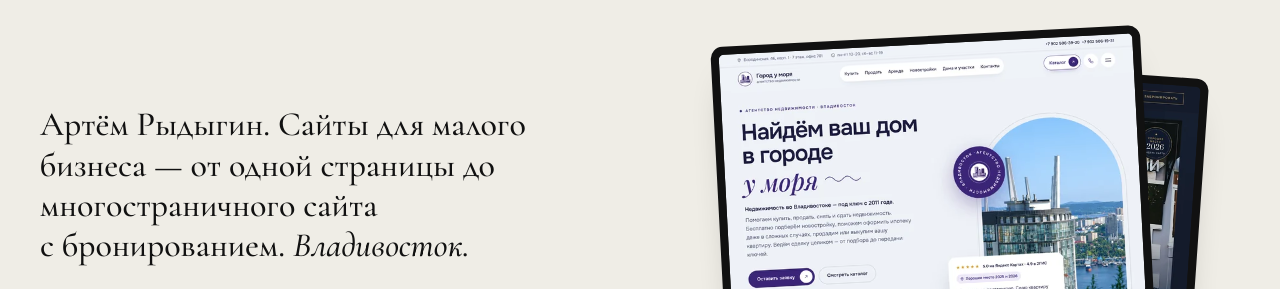
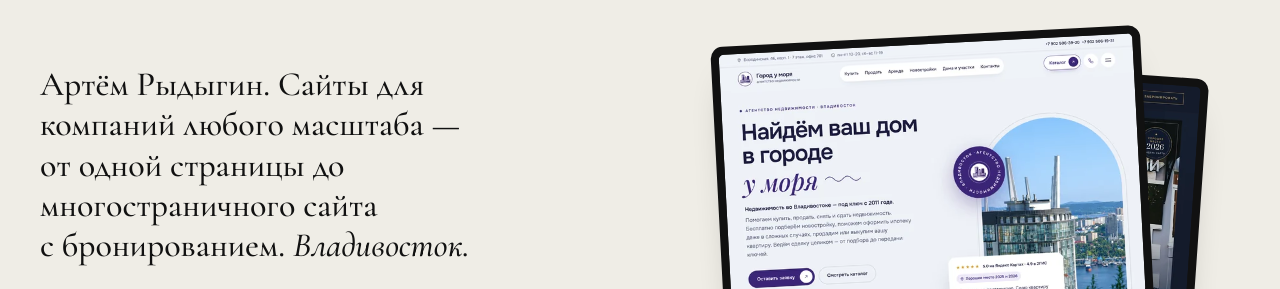
Before and after one commit to artyyra/artemdesign, a plain HTML site: page index.html in a window 1280 px wide. Shown: the part 476-765 px from the top of the page. Drawn offline with Linux system fonts and the light colour scheme.

Commit message:
Текст: «для малого бизнеса» → «для компаний любого масштаба»

```diff
--- a/index.html
+++ b/index.html
@@ -4,7 +4,7 @@
 <meta charset="utf-8">
 <meta name="viewport" content="width=device-width, initial-scale=1, viewport-fit=cover">
 <title>Артём Рыдыгин — сайты для бизнеса, Владивосток</title>
-<meta name="description" content="Веб-дизайнер и разработчик Артём Рыдыгин. Одностраничные и многостраничные сайты для малого бизнеса, модуль бронирования и админка. Цены от 15 000 ₽.">
+<meta name="description" content="Веб-дизайнер и разработчик Артём Рыдыгин. Одностраничные и многостраничные сайты для компаний любого масштаба, модуль бронирования и админка. Цены от 15 000 ₽.">
 <link rel="canonical" href="https://artemdesign.ru/">
 <meta name="theme-color" content="#EFEDE6">
 
@@ -13,7 +13,7 @@
 <meta property="og:site_name" content="artemdesign.ru">
 <meta property="og:url" content="https://artemdesign.ru/">
 <meta property="og:title" content="Артём Рыдыгин — сайты для бизнеса">
-<meta property="og:description" content="Одностраничные и многостраничные сайты для малого бизнеса. Владивосток. Цены от 15 000 ₽.">
+<meta property="og:description" content="Одностраничные и многостраничные сайты для компаний любого масштаба. Владивосток. Цены от 15 000 ₽.">
 <meta property="og:image" content="https://artemdesign.ru/img/og.jpg">
 <meta property="og:image:width" content="1200">
 <meta property="og:image:height" content="630">
@@ -69,7 +69,7 @@
       </div>
 
       <div class="hero__side hero__fade">
-        <p class="hero__lead">Артём Рыдыгин. Сайты для малого бизнеса — от&nbsp;одной страницы до многостраничного сайта с&nbsp;бронированием. <i>Владивосток.</i></p>
+        <p class="hero__lead">Артём Рыдыгин. Сайты для компаний любого масштаба — от&nbsp;одной страницы до многостраничного сайта с&nbsp;бронированием. <i>Владивосток.</i></p>
         <div class="btns" id="hero-cta">
           <a class="btn btn--ink" href="https://wa.me/79089884884" target="_blank" rel="noopener">Написать в WhatsApp <svg class="arrow" aria-hidden="true"><use href="#i-arrow"/></svg></a>
           <a class="btn btn--accent" href="https://t.me/artyyin" target="_blank" rel="noopener">Написать в Telegram <svg class="arrow" aria-hidden="true"><use href="#i-arrow"/></svg></a>
```
